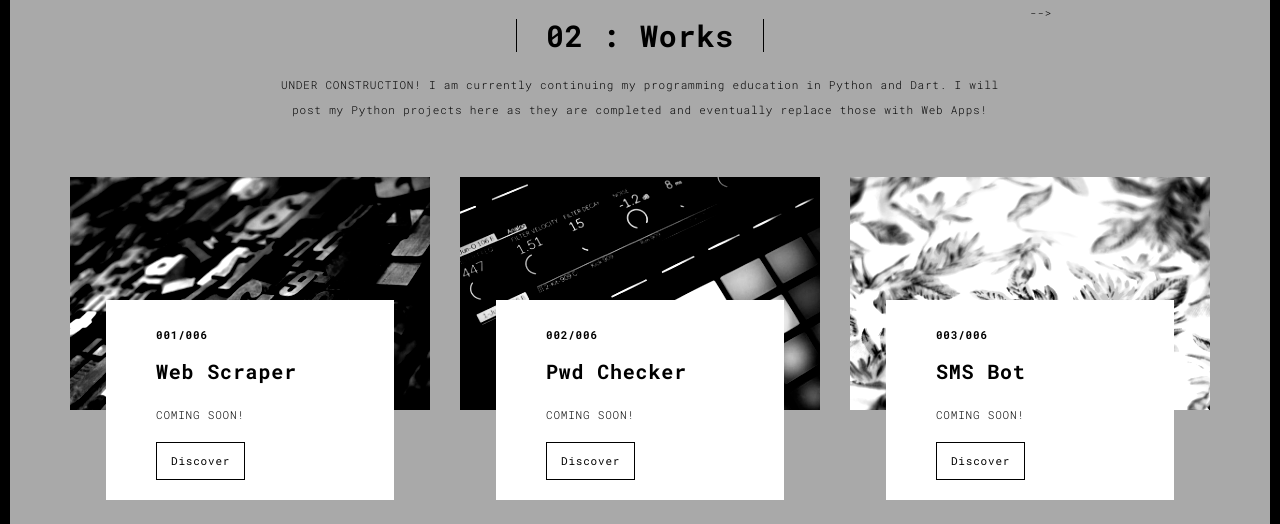
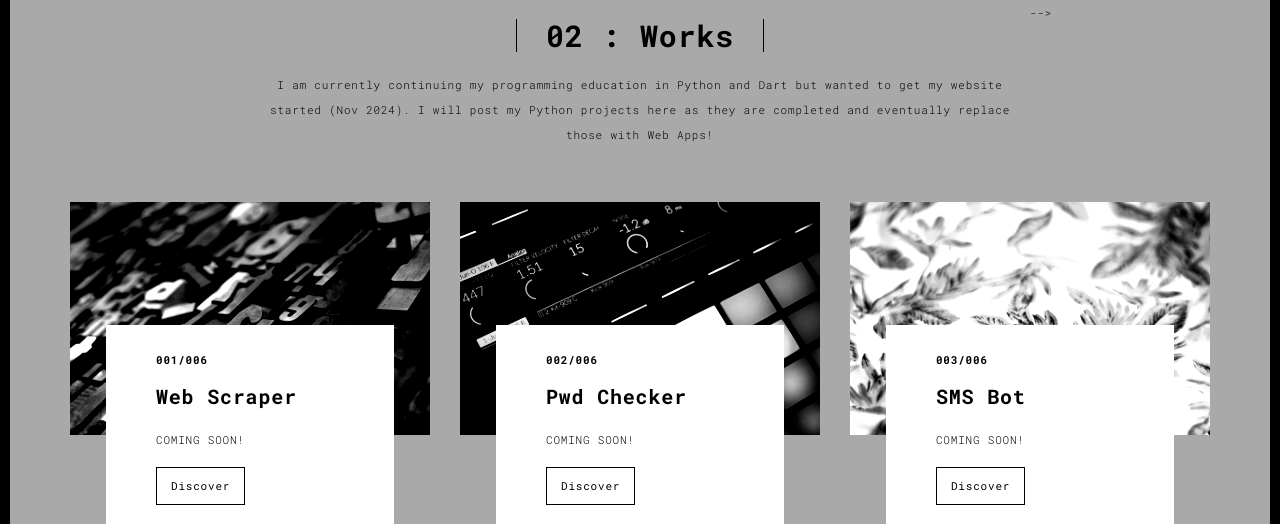
Before and after one commit to cainepavl/portfo, a Flask app: page /works.html in a window 1280 px wide. Shown: the part 90-614 px from the top of the page. Run offline with Flask 3, Linux system fonts and the light colour scheme; some libraries are stand-ins or nearby versions.

Commit message:
Update works.html

```diff
--- a/templates/works.html
+++ b/templates/works.html
@@ -56,7 +56,7 @@
       <div class="col-sm-8 col-sm-offset-2 section-container-spacer">
         <div class="text-center">
           <h1 class="h2">02 : Works</h1>
-          <p>UNDER CONSTRUCTION! I am currently continuing my programming education in Python and Dart. I will post my Python projects here as they are completed and eventually replace those with Web Apps!</p>
+          <p>I am currently continuing my programming education in Python and Dart but wanted to get my website started (Nov 2024). I will post my Python projects here as they are completed and eventually replace those with Web Apps!</p>
         </div>
       </div>
 
```
